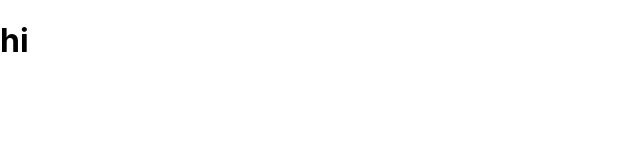
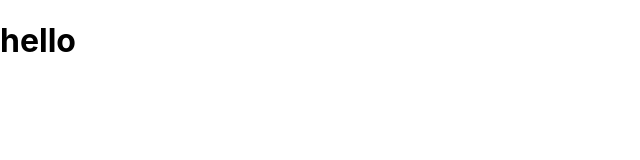
Before and after one commit to Dhananjeyan286/E-Commerce-Site, a React (Create React App) app in the folder frontend/: page / in a window 1280 px wide. Shown: the top 160 px of the page, without its empty margins (0-640 px from the left). Built offline with nearby package versions, Linux system fonts and the light colour scheme.

Commit message:
first change

```diff
--- a/frontend/src/App.js
+++ b/frontend/src/App.js
@@ -3,7 +3,7 @@ import React from "react"
 const App=(()=> {
     return (
         <>
-            <h1>hi</h1>
+            <h1>hello</h1>
         </>
     );
 })
```
